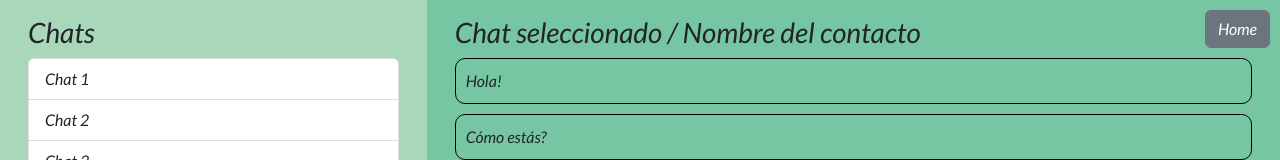
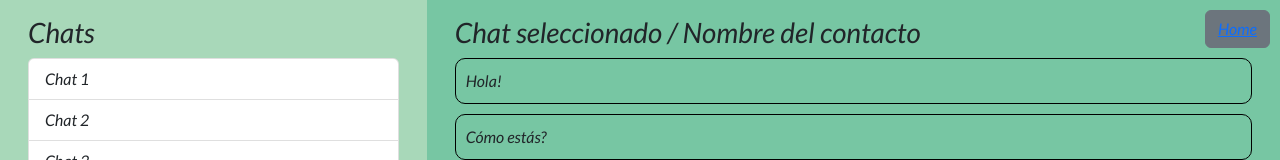
Before and after one commit to INGESO-2023-1/grupo_8, a React (Create React App) app in the folder FRONT/: page /hello in a window 1280 px wide. Shown: the top 160 px of the page. Built offline with nearby package versions, Linux system fonts and the light colour scheme; no server answers; sample sign-in values are in the browser's storage.

Commit message:
Branch a development
Se crea la brach main a development

```diff
--- a/FRONT/src/components/hello.js
+++ b/FRONT/src/components/hello.js
@@ -8,6 +8,9 @@ const Hello = () => {
     const[message, setMessage] = useState("");
 
     useEffect(() => {
+        if(localStorage.getItem('access_token') === null){
+            window.location.href = '/login'
+        }
         async function ObtainMessage() {
             try{
                 const response = await axiosInstance.get('/hello/');
@@ -75,13 +78,13 @@ return (
             <Button
             variant="secondary"
             style={{
-              position: 'absolute',
-              top: '10px',
-              right: '10px'
+                position: 'absolute',
+                top: '10px',
+                right: '10px'
             }}
-          >
-            Home
-          </Button>
+            >
+            <a href="/">Home</a>
+            </Button>
         </Col>
         </Row>
     </Container>
```
Also changed, not shown: 1 other file (tests, documents, lock files or other folders).
